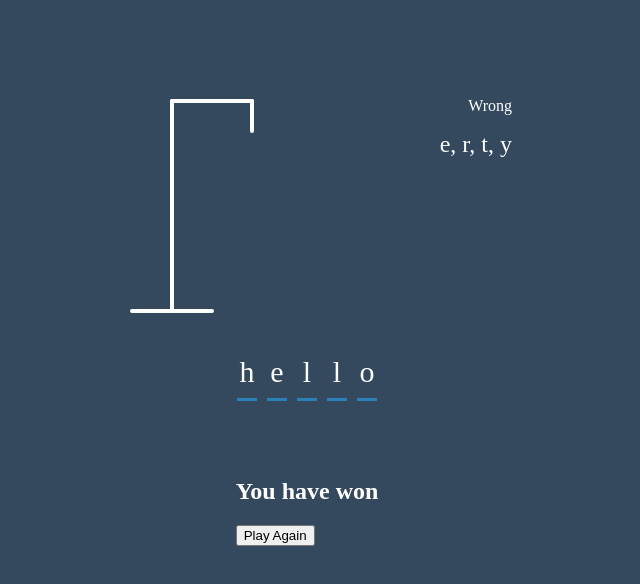
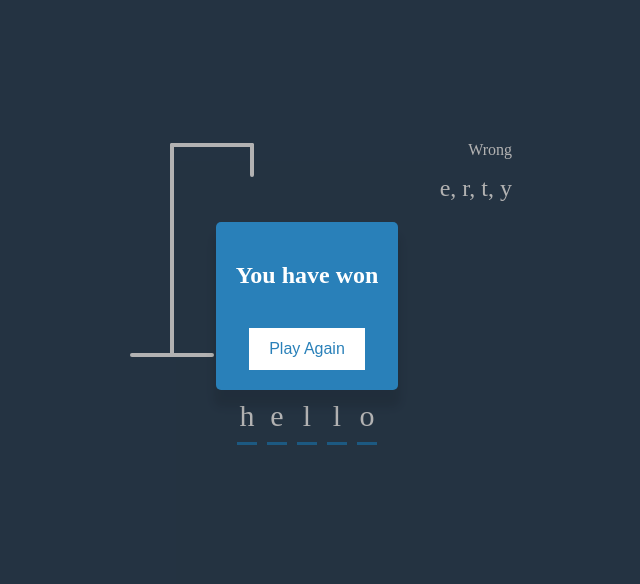
Before and after one commit to IvelinaGPlocheva/hangman, a plain HTML site: page index.html in a window 1280 px wide. Shown: the part 94-678 px from the top of the page, without its empty margins (333-973 px from the left). Drawn offline with Linux system fonts and the light colour scheme.

Commit message:
Add css for popup.

```diff
--- a/style.css
+++ b/style.css
@@ -73,4 +73,43 @@ h1 {
     width: 20px;
 }
 
+.popup-container {
+    background-color: rgba(0, 0, 0, 0.3);
+    position: fixed;
+    top: 0;
+    bottom: 0;
+    left: 0;
+    right: 0;
+    display: flex;
+    /* display: none; */
+    align-items: center;
+    justify-content: center;
 }
+
+.popup {
+    background: #2980b9;
+    border-radius: 5px;
+    box-shadow: 0 15px 10px 3px rgba(0, 0, 0, 0.1);
+    padding: 20px;
+    text-align: center;
+}
+
+.popup button {
+    cursor: pointer;
+    background-color: #fff;
+    color: #2980b9;
+    border: 0;
+    margin-top: 20px;
+    padding: 12px 20px;
+    font-size: 16px;
+}
+
+.popup button:active {
+    transform: scale(0.98);
+}
+
+.popup button:focus {
+    outline: 0;
+}
+
+}
```
